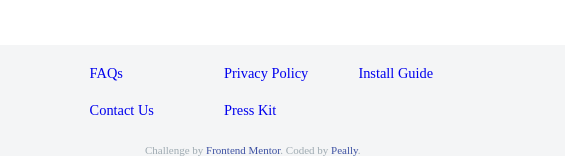
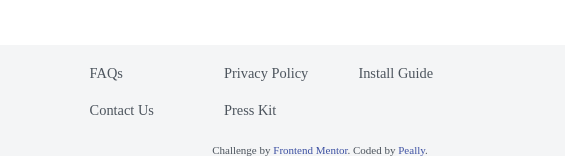
Before and after one commit to Peallyz/FrontEnd-clipboard-landing-page-master, a website: page index.html in a window 1280 px wide. Shown: the part 2371-2527 px from the top of the page, 320-885 px from the left. Drawn offline with Linux system fonts and the light colour scheme; a web font is replaced by a local one.

Commit message:
Align the footer and color change on "a"

```diff
--- a/public/main.scss
+++ b/public/main.scss
@@ -216,11 +216,14 @@ footer {
     }
   }
 }
-
+a {
+  color: $cl__primary;
+}
 .attribution {
+  color: $cl__primary;
   font-size: 11px;
   text-align: center;
-  grid-column: span 5;
+  grid-column: span 6;
   align-self: flex-end;
 }
 .attribution a {
```
Also changed, not shown: style/style.css, 1 other file.
